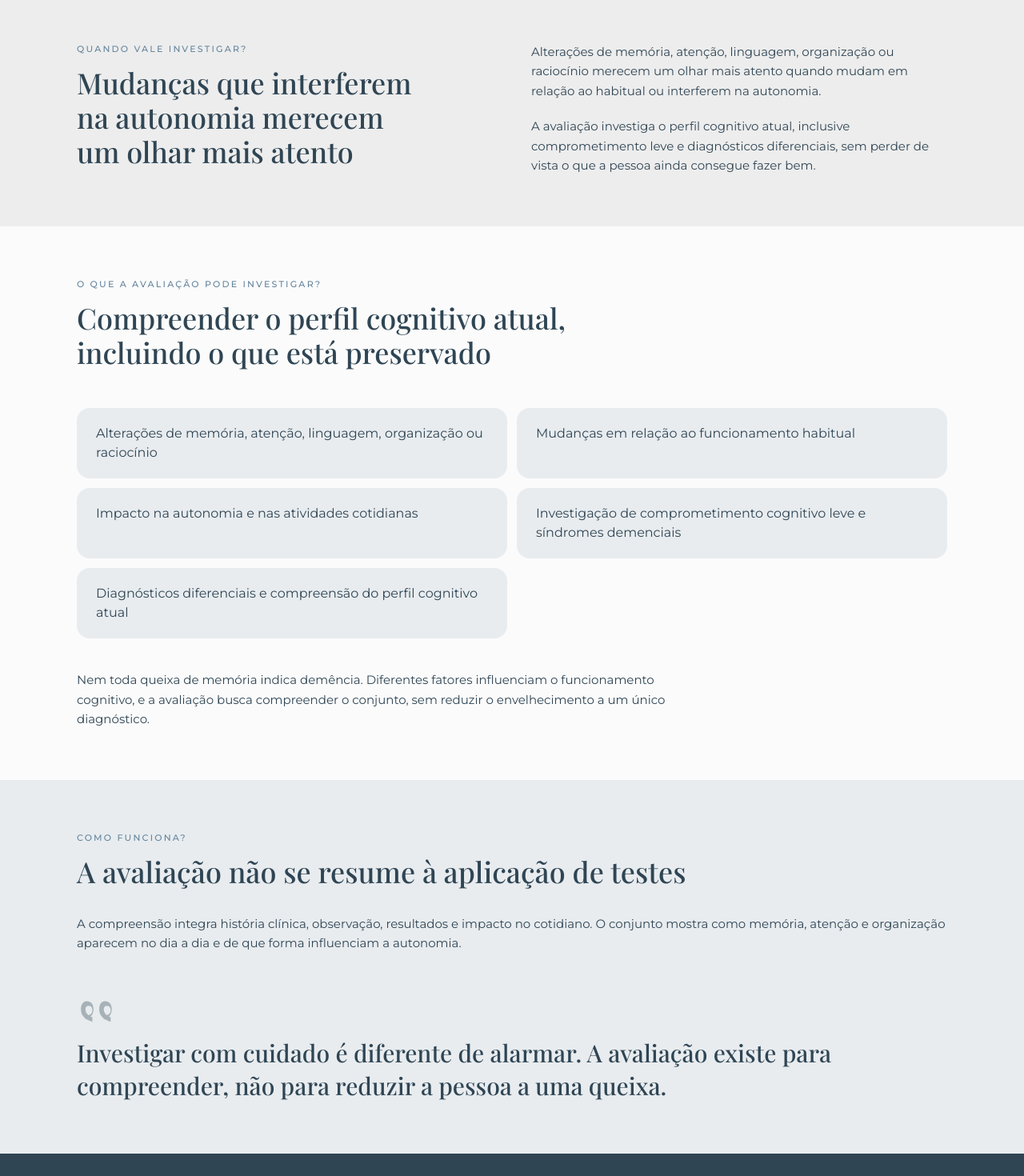
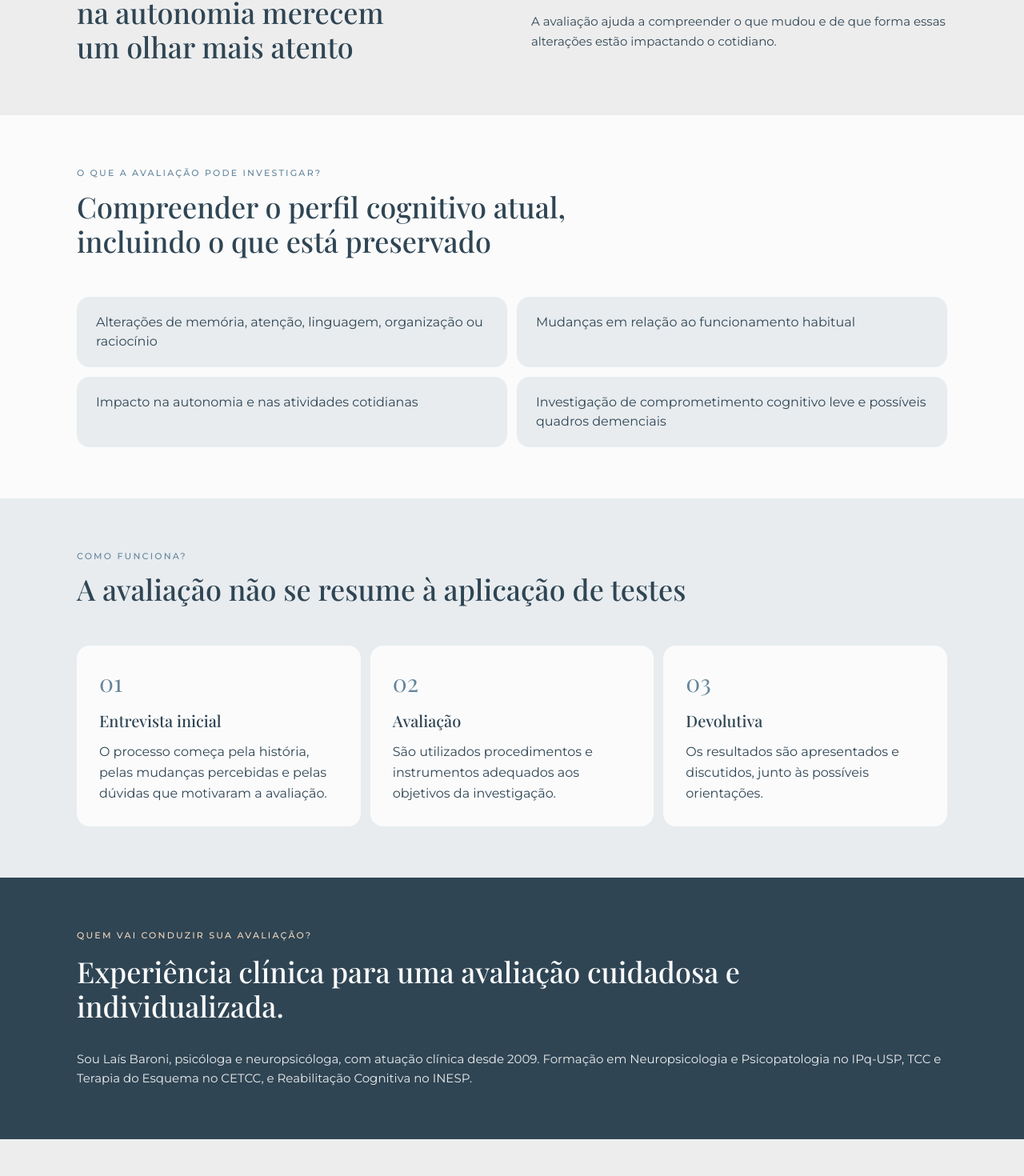
Before and after one commit to ccarolsevero/LaisBaroni, a Next.js app: page /avaliacao-neuropsicologica/idosos in a window 1280 px wide. Shown: the part 823-2293 px from the top of the page at 80% size. Built offline with nearby package versions, Linux system fonts and the light colour scheme; a web font is replaced by a local one.

Commit message:
Atualiza os textos da página de avaliação neuropsicológica em idosos.
Co-authored-by: Cursor <cursoragent@cursor.com>

```diff
--- a/src/app/avaliacao-neuropsicologica/idosos/page.tsx
+++ b/src/app/avaliacao-neuropsicologica/idosos/page.tsx
@@ -1,11 +1,9 @@
 import type { Metadata } from "next";
 import { ContactBand } from "@/components/contact-band";
 import { FaqList } from "@/components/faq-list";
-import { LineMarks } from "@/components/illustrations";
 import { PageHero } from "@/components/page-hero";
 import { Container, SectionHeading } from "@/components/ui";
 import { photos } from "@/lib/photos";
-import { site } from "@/lib/site";
 
 export const metadata: Metadata = {
   title: "Avaliação Neuropsicológica em Idosos",
@@ -17,8 +15,7 @@ const indicacoes = [
   "Alterações de memória, atenção, linguagem, organização ou raciocínio",
   "Mudanças em relação ao funcionamento habitual",
   "Impacto na autonomia e nas atividades cotidianas",
-  "Investigação de comprometimento cognitivo leve e síndromes demenciais",
-  "Diagnósticos diferenciais e compreensão do perfil cognitivo atual",
+  "Investigação de comprometimento cognitivo leve e possíveis quadros demenciais",
 ];
 
 const faqs = [
@@ -45,9 +42,7 @@ export default function AvaliacaoIdososPage() {
       <PageHero
         eyebrow="Avaliação neuropsicológica em idosos"
         title="Quando mudanças cognitivas começam a levantar perguntas, investigar com cuidado faz diferença"
-        description="Ao longo do envelhecimento, algumas mudanças cognitivas podem ocorrer de forma esperada, enquanto outras merecem investigação mais cuidadosa."
-        extra="A avaliação ajuda a compreender o perfil cognitivo atual, o que está preservado e o que mudou no envelhecimento."
-        pills={[...site.credentials]}
+        description="Mudanças na memória, atenção, linguagem ou organização podem fazer parte do envelhecimento ou indicar a necessidade de uma investigação mais cuidadosa."
         image={photos.avaliacao}
       />
 
@@ -64,9 +59,8 @@ export default function AvaliacaoIdososPage() {
               interferem na autonomia.
             </p>
             <p>
-              A avaliação investiga o perfil cognitivo atual, inclusive
-              comprometimento leve e diagnósticos diferenciais, sem perder de vista
-              o que a pessoa ainda consegue fazer bem.
+              A avaliação ajuda a compreender o que mudou e de que forma essas
+              alterações estão impactando o cotidiano.
             </p>
           </div>
         </Container>
@@ -85,38 +79,47 @@ export default function AvaliacaoIdososPage() {
               </li>
             ))}
           </ul>
-          <div className="mt-10 max-w-3xl space-y-5 text-[15px] leading-relaxed hero-copy sm:text-base">
-            <p>
-              Nem toda queixa de memória indica demência. Diferentes fatores
-              influenciam o funcionamento cognitivo, e a avaliação busca
-              compreender o conjunto, sem reduzir o envelhecimento a um único
-              diagnóstico.
-            </p>
-          </div>
         </Container>
       </section>
 
       <section className="bg-mist py-12 sm:py-16">
-        <Container className="max-w-3xl">
+        <Container>
           <SectionHeading
             eyebrow="Como funciona?"
             title="A avaliação não se resume à aplicação de testes"
           />
-          <div className="mt-8 space-y-5 text-[15px] leading-relaxed hero-copy sm:text-base">
-            <p>
-              A compreensão integra história clínica, observação, resultados e
-              impacto no cotidiano. O conjunto mostra como memória, atenção e
-              organização aparecem no dia a dia e de que forma influenciam a
-              autonomia.
-            </p>
+          <div className="mt-12 grid gap-3 md:grid-cols-3">
+            <article className="rounded-2xl bg-white p-7">
+              <p className="font-display text-3xl text-mid">01</p>
+              <h3 className="font-display mt-4 text-xl font-medium text-ink">
+                Entrevista inicial
+              </h3>
+              <p className="mt-3 leading-relaxed hero-copy">
+                O processo começa pela história, pelas mudanças percebidas e pelas
+                dúvidas que motivaram a avaliação.
+              </p>
+            </article>
+            <article className="rounded-2xl bg-white p-7">
+              <p className="font-display text-3xl text-mid">02</p>
+              <h3 className="font-display mt-4 text-xl font-medium text-ink">
+                Avaliação
+              </h3>
+              <p className="mt-3 leading-relaxed hero-copy">
+                São utilizados procedimentos e instrumentos adequados aos objetivos
+                da investigação.
+              </p>
+            </article>
+            <article className="rounded-2xl bg-white p-7">
+              <p className="font-display text-3xl text-mid">03</p>
+              <h3 className="font-display mt-4 text-xl font-medium text-ink">
+                Devolutiva
+              </h3>
+              <p className="mt-3 leading-relaxed hero-copy">
+                Os resultados são apresentados e discutidos, junto às possíveis
+                orientações.
+              </p>
+            </article>
           </div>
-          <blockquote className="mt-12">
-            <LineMarks className="mb-4 h-10 w-14 text-ink/35" />
-            <p className="font-display text-3xl leading-snug font-medium text-ink">
-              Investigar com cuidado é diferente de alarmar. A avaliação existe para
-              compreender, não para reduzir a pessoa a uma queixa.
-            </p>
-          </blockquote>
         </Container>
       </section>
 
@@ -126,8 +129,7 @@ export default function AvaliacaoIdososPage() {
             Quem vai conduzir sua avaliação?
           </p>
           <h2 className="font-display mt-4 text-3xl leading-[1.2] font-medium sm:text-4xl">
-            Experiência clínica faz diferença quando o resultado precisa ser
-            interpretado, não apenas calculado.
+            Experiência clínica para uma avaliação cuidadosa e individualizada.
           </h2>
           <div className="mt-8 space-y-5 text-[15px] leading-relaxed text-mist sm:text-base">
             <p>
@@ -135,14 +137,7 @@ export default function AvaliacaoIdososPage() {
               desde 2009. Formação em Neuropsicologia e Psicopatologia no IPq-USP,
               TCC e Terapia do Esquema no CETCC, e Reabilitação Cognitiva no INESP.
             </p>
-            <p>
-              Essa trajetória orienta uma avaliação que integra os resultados à
-              história e às particularidades de cada pessoa.
-            </p>
           </div>
-          <p className="mt-6 text-sm tracking-wide text-peach">
-            {site.credentialLines.neuro}
-          </p>
         </Container>
       </section>
 
@@ -157,7 +152,7 @@ export default function AvaliacaoIdososPage() {
 
       <ContactBand
         title="Mudanças cognitivas merecem compreensão, não conclusões apressadas"
-        description="Se você ou alguém próximo está percebendo alterações que gostaria de compreender melhor, entre em contato para receber informações sobre a avaliação neuropsicológica em idosos."
+        description=""
       />
     </>
   );
```
